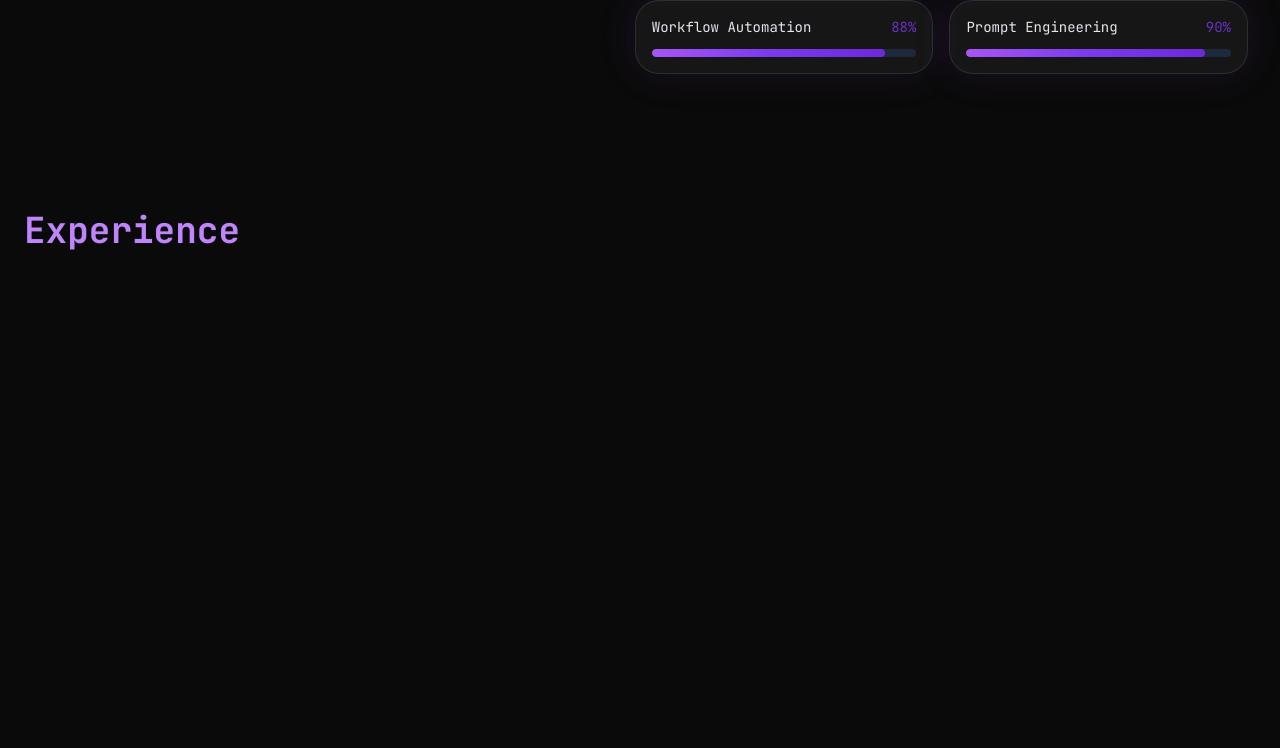
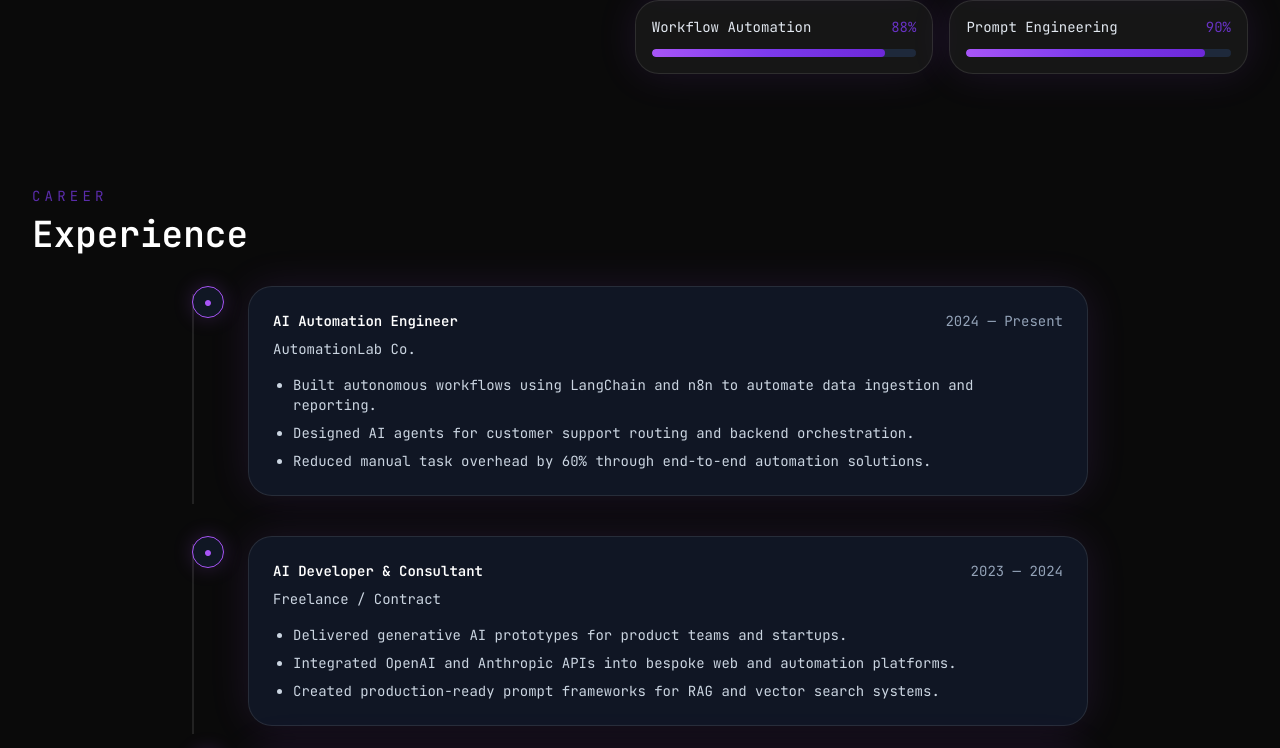
Before and after one commit to SyedSaribAhmed/my-portfolio-web, a Next.js app: page / in a window 1280 px wide. Shown: the part 1833-2581 px from the top of the page. Built offline with nearby package versions, Linux system fonts and the light colour scheme.

Commit message:
Fill experience and projects sections with resume content

```diff
--- a/app/page.tsx
+++ b/app/page.tsx
@@ -7,9 +7,10 @@ import Typewriter from '../components/Typewriter';
 import SkillPill from '../components/SkillPill';
 import SectionHeading from '../components/SectionHeading';
 import TerminalProfile from '../components/TerminalProfile';
+import TimelineItem from '../components/TimelineItem';
 import ProjectsGallery from '../components/ProjectsGallery';
 import ContactForm from '../components/ContactForm';
-import { skills, socialLinks } from '../lib/data';
+import { skills, socialLinks, timeline } from '../lib/data';
 
 const heroVariants = {
   hidden: { opacity: 0, y: 20 },
@@ -86,8 +87,22 @@ export default function HomePage() {
         </div>
       </section>
 
-      <section id="experience" className="min-h-screen pt-20 px-6">
-        <h1 className="text-4xl font-bold text-purple-400">Experience</h1>
+      <section id="experience" className="px-6 py-14 sm:px-8">
+        <div className="mx-auto max-w-7xl">
+          <SectionHeading title="Experience" subtitle="Career" />
+          <div className="space-y-6">
+            {timeline.map((item, index) => (
+              <TimelineItem
+                key={`${item.role}-${item.company}`}
+                role={item.role}
+                company={item.company}
+                date={item.date}
+                points={item.points}
+                align={index % 2 === 0 ? 'left' : 'right'}
+              />
+            ))}
+          </div>
+        </div>
       </section>
 
       <section id="projects" className="px-6 py-14 sm:px-8">
```
